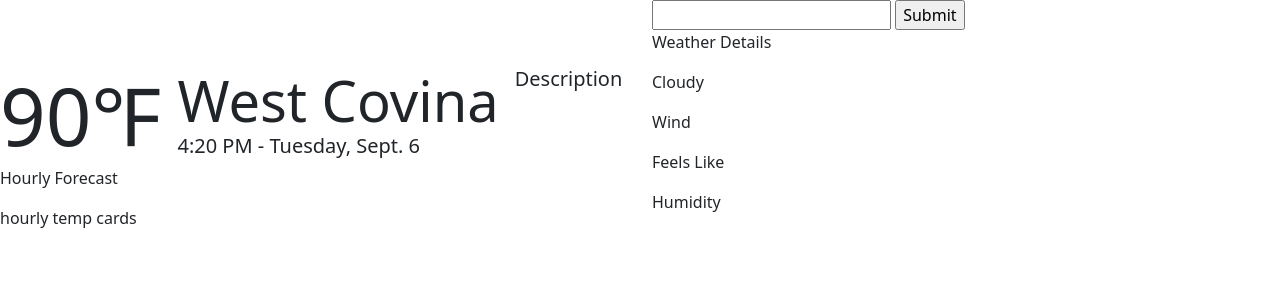
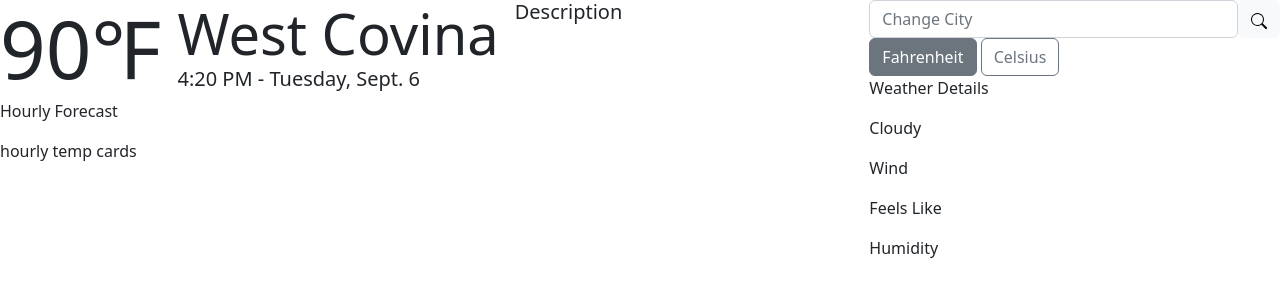
Before and after one commit to c-yip/weather-app, a website built with webpack: page dist/index.html in a window 1280 px wide. Built offline with nearby package versions, Linux system fonts and the light colour scheme; no server answers.

Commit message:
Add unit toggles and edit search input.

```diff
--- a/dist/index.html
+++ b/dist/index.html
@@ -10,7 +10,7 @@
 <body>
   <div class="container-flex">
     <div class="row">
-      <div class="col d-flex flex-column justify-content-end">
+      <div class="col-8 d-flex flex-column">
         <div class="main-display d-flex gap-3">
           <div class="current-temp display-1">90&#8457;</div>
           <div class="location-time-date">
@@ -25,11 +25,19 @@
         </div>
       </div>
 
-      <div class="col">
-        <div class="location-search">
-          <input type="text" name="search" id="search">
-          <input type="submit" id="submit">
+      <div class="col-4">
+        <div class="location-search d-flex">
+          <input id="search" class="form-control" type="text" placeholder="Change City">
+          <button type="button" class="btn btn-light" id="submit"><svg xmlns="http://www.w3.org/2000/svg" width="16" height="16" fill="currentColor" class="bi bi-search" viewBox="0 0 16 16">
+            <path d="M11.742 10.344a6.5 6.5 0 1 0-1.397 1.398h-.001c.03.04.062.078.098.115l3.85 3.85a1 1 0 0 0 1.415-1.414l-3.85-3.85a1.007 1.007 0 0 0-.115-.1zM12 6.5a5.5 5.5 0 1 1-11 0 5.5 5.5 0 0 1 11 0z"/>
+          </svg></button>
         </div>
+
+        <input type="radio" class="btn-check" name="options-outlined" id="fahrenheit-btn" autocomplete="off" checked>
+        <label class="btn btn-outline-secondary" for="fahrenheit-btn">Fahrenheit</label>
+        <input type="radio" class="btn-check" name="options-outlined" id="celsius-btn" autocomplete="off">
+        <label class="btn btn-outline-secondary" for="celsius-btn">Celsius</label>
+
         <div class="weather-details">
           <p>Weather Details</p>
           <p>Cloudy</p>
```
